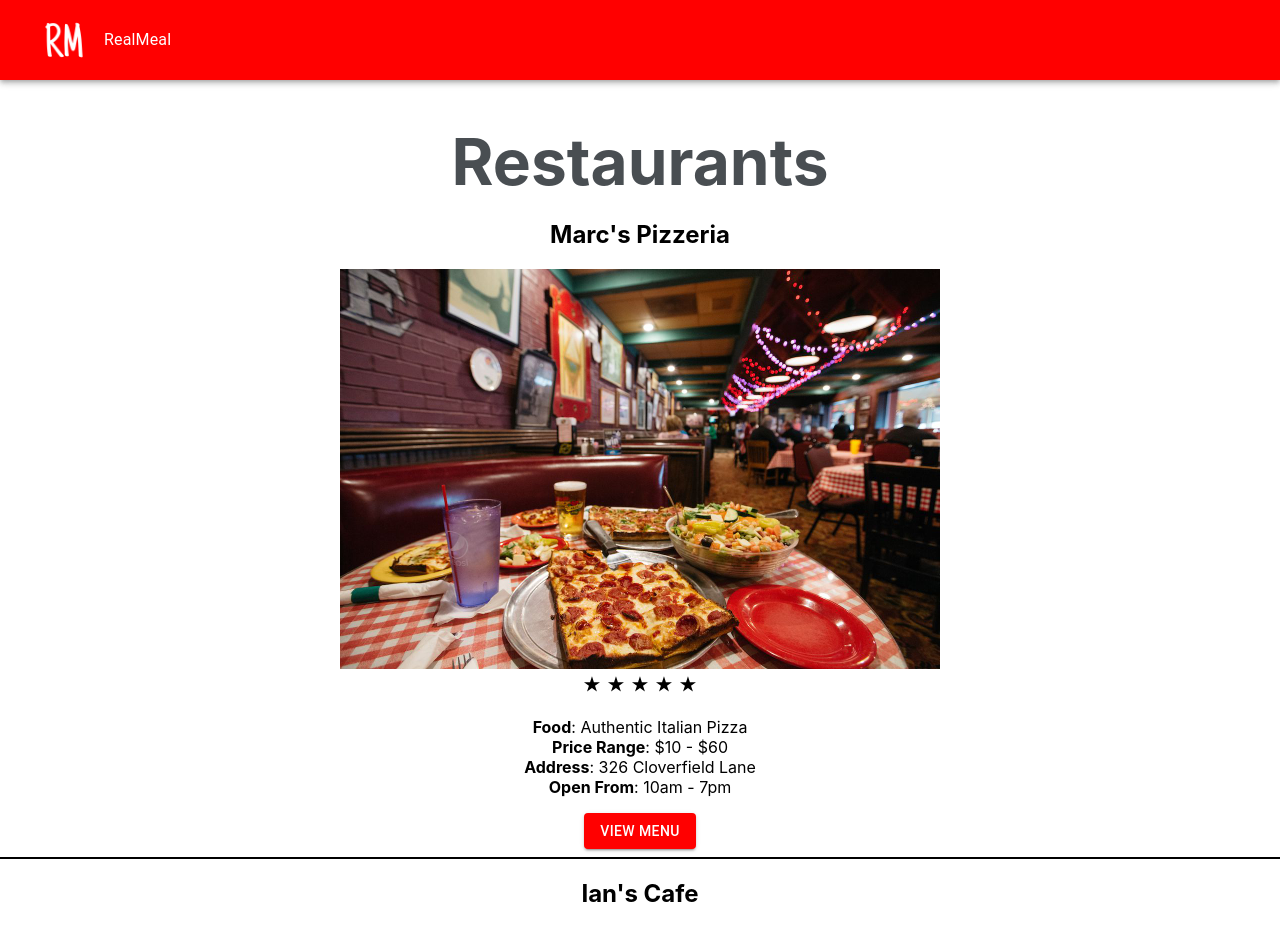
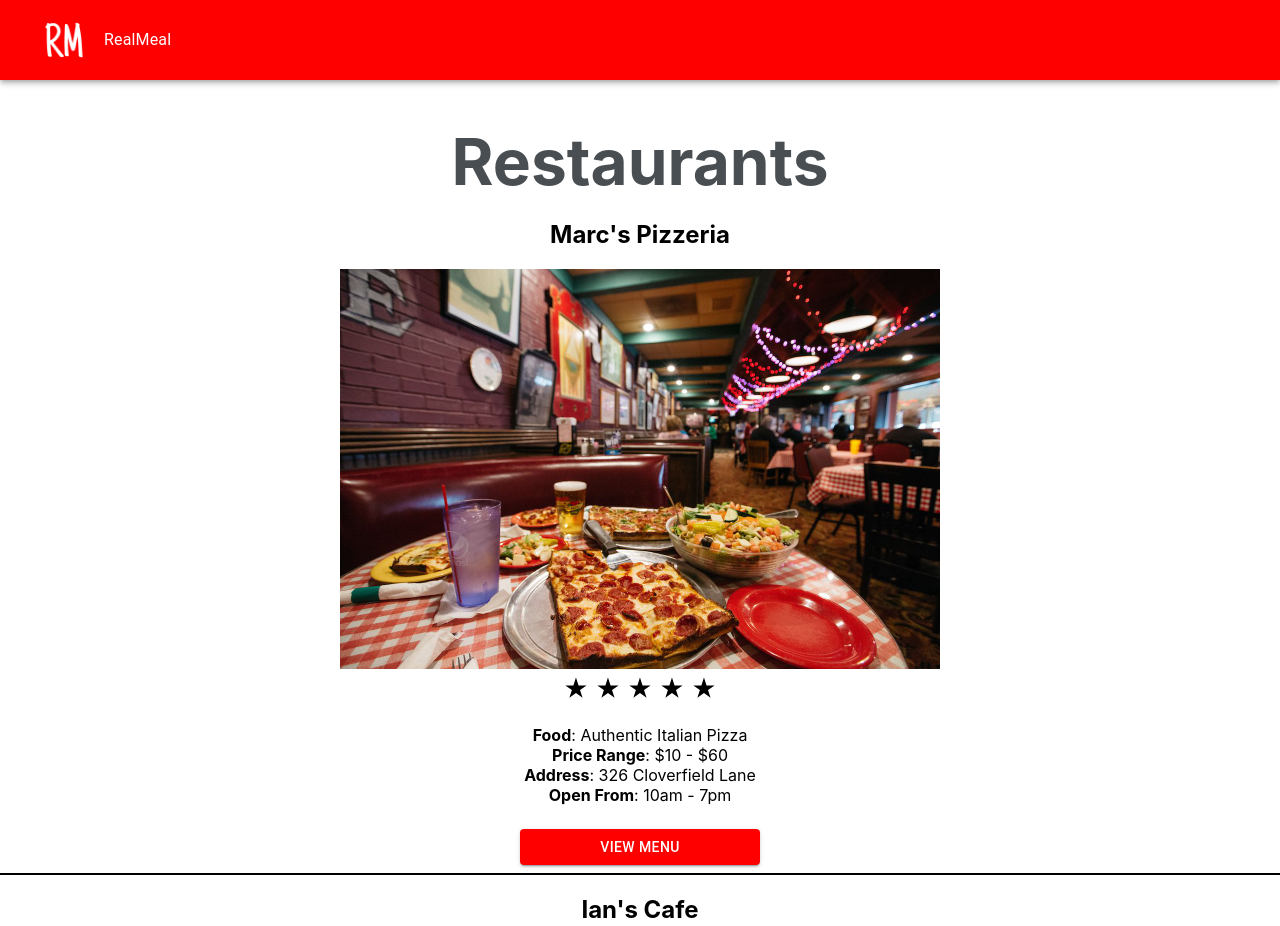
Before and after one commit to ianDesson/RealMeal, a React (Create React App) app: page /restaurants in a window 1280 px wide. Shown: the top 926 px of the page. Built offline with nearby package versions, Linux system fonts and the light colour scheme.

Commit message:
More graphical updates

```diff
--- a/src/components/restaurant.js
+++ b/src/components/restaurant.js
@@ -6,7 +6,7 @@ function generateStarRating(rating) {
     return <p>0 stars</p>
   var stars = [];
   for (var i = 0; i < rating && i < 6; i++) {
-    stars.push(<StarIcon />);
+    stars.push(<StarIcon style={{width:"2rem", height:"2rem"}}/>);
   }
   return stars;
 }
--- a/src/static-pages/restaurants.js
+++ b/src/static-pages/restaurants.js
@@ -53,7 +53,7 @@ const generateRestaurantList = (props) =>
           openingHour={restaurant.openingHour}
           closingHour={restaurant.closingHour}
         />
-        <Button style={{marginBottom:"0.5rem"}} component={Link} variant="contained" color="primary" to={"/menu/"+restaurant.name}>View Menu</Button>
+        <Button style={{marginBottom:"0.5rem",marginTop:"0.5rem", width:"15rem"}} component={Link} variant="contained" color="primary" to={"/menu/"+restaurant.name}>View Menu</Button>
       </Grid>
     );
   });
```
